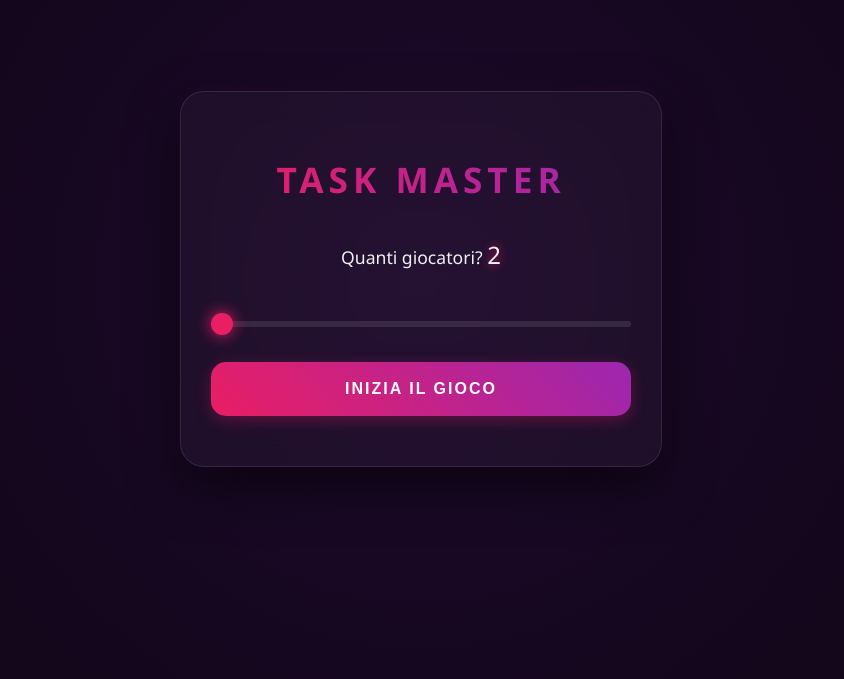
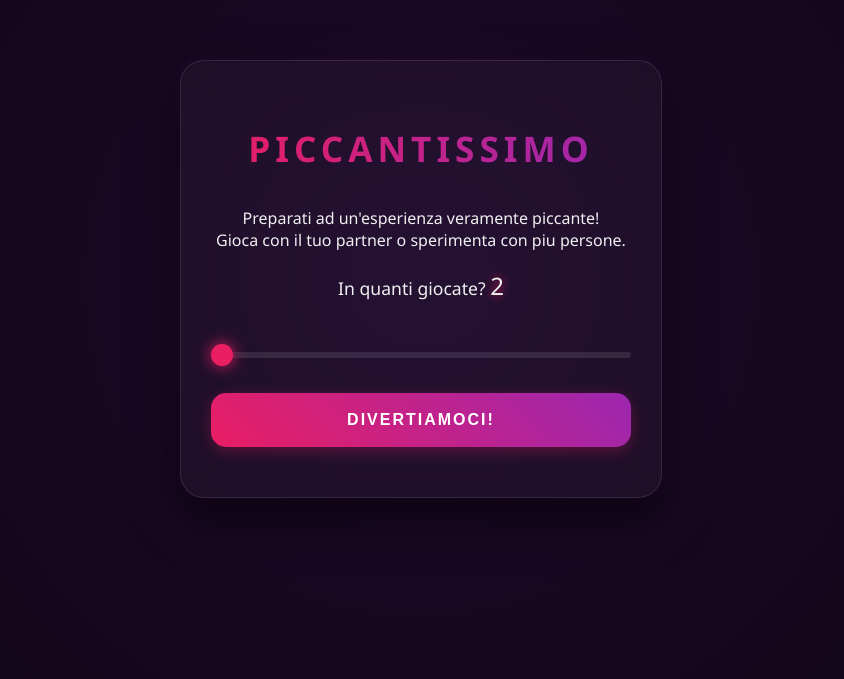
Before and after one commit to simonefalcone90/gioco, a plain HTML site: page index.html in a window 1280 px wide. Shown: the part 121-800 px from the top of the page, without its empty margins (219-1063 px from the left). Drawn offline with Linux system fonts and the light colour scheme.

Commit message:
Add files via upload

```diff
--- a/index.html
+++ b/index.html
@@ -8,12 +8,13 @@
 </head>
 <body>
     <div id="game-container">
-        <h1>TASK MASTER</h1>
+        <h1>PICCANTISSIMO</h1>
+        <p>Preparati ad un'esperienza veramente piccante!<br>Gioca con il tuo partner o sperimenta con piu persone.</p>
 
         <div id="setup-screen">
-            <p>Quanti giocatori? <span id="playerValue">2</span></p>
+            <p>In quanti giocate? <span id="playerValue">2</span></p>
             <input type="range" id="playerCount" min="2" max="10" value="2" step="1" oninput="updatePlayerValue(this.value)">
-            <button class="btn-green" onclick="startGame()">INIZIA IL GIOCO</button>
+            <button class="btn-green" onclick="startGame()">DIVERTIAMOCI!</button>
         </div>
 
         <div id="game-screen" class="hidden">
@@ -36,8 +37,8 @@
         </div>
 
         <div id="end-screen" class="hidden">
-            <h2>GIOCO COMPLETATO!</h2>
-            <p>Tutti i gradi sono stati superati.</p>
+            <h2>E ADESSO?</h2>
+            <p>Vi abbiamo aiutato a superare tabu e sfide, ora potete procedere da soli o decidere di rigiocare.</p>
             <button class="btn-green" onclick="location.reload()">RIGIOCA</button>
         </div>
     </div>
```
